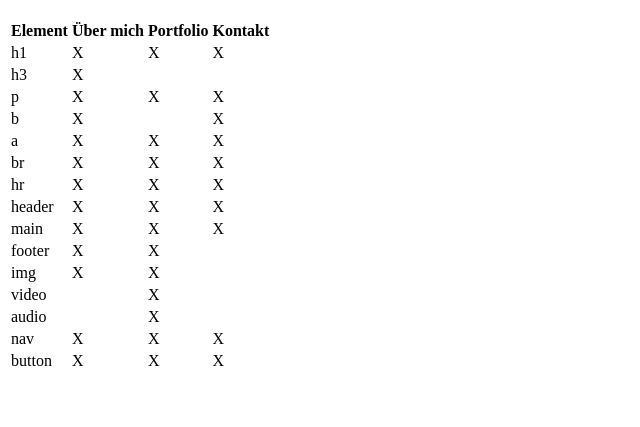
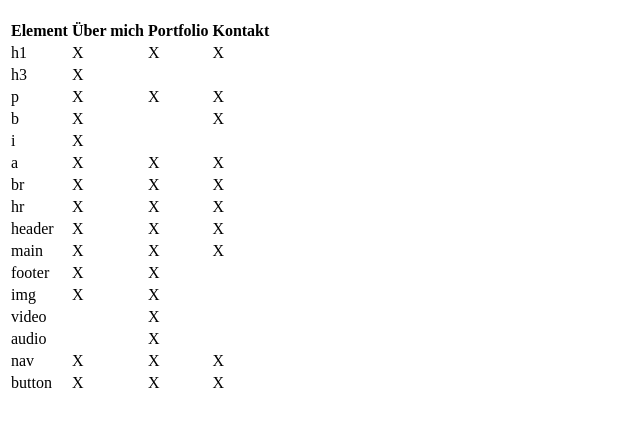
Before and after one commit to LaraHerfurth/GIS_SoSe2020, a plain HTML site: page Aufgabe02/tags_used.html in a window 1280 px wide. Shown: the part 79-506 px from the top of the page, without its empty margins (0-640 px from the left). Drawn offline with Linux system fonts and the light colour scheme.

Commit message:
Update tags_used.html

```diff
--- a/Aufgabe02/tags_used.html
+++ b/Aufgabe02/tags_used.html
@@ -41,6 +41,12 @@
                 <td>X</td>
                 <td></td>
                 <td>X</td>
+            </tr>
+            <tr>
+                <td>i</td>
+                <td>X</td>
+                <td></td>
+                <td></td>
             </tr>
             <tr>
                 <td>a</td>
```
